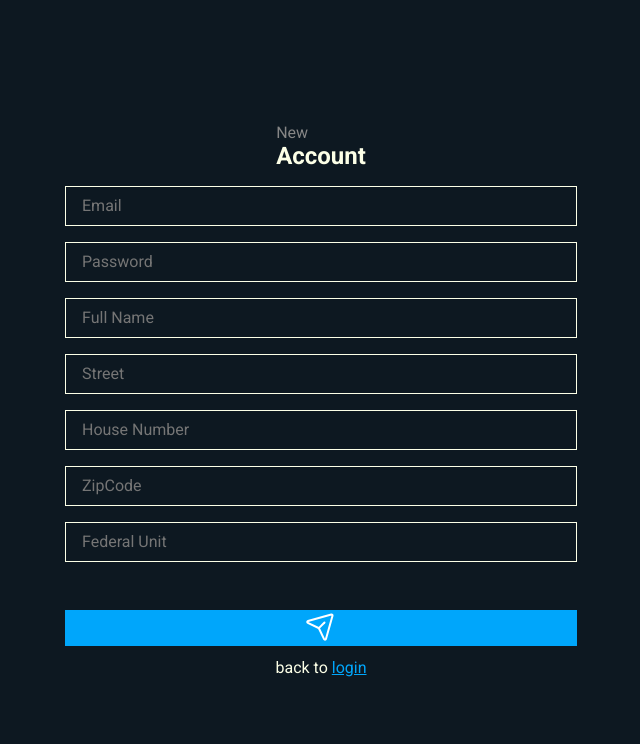
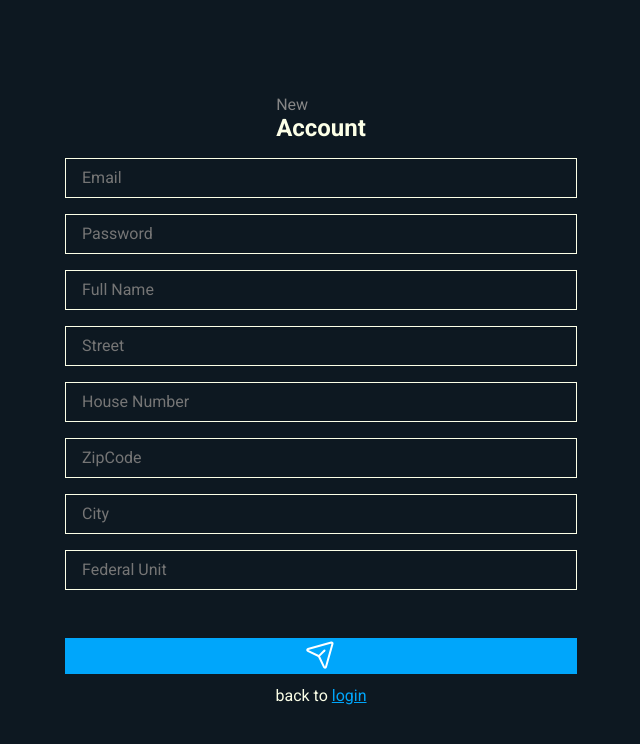
Before and after one commit to P9DRIN/smorp, a React (Vite) app: page /register in a window 1280 px wide. Shown: the top 744 px of the page, without its empty margins (319-959 px from the left). Built offline with nearby package versions, Linux system fonts and the light colour scheme; no server answers.

Commit message:
Update inputs: uncontrolled to controlled

```diff
--- a/src/_layouts/register/register.tsx
+++ b/src/_layouts/register/register.tsx
@@ -1,23 +1,92 @@
 import { PaperPlaneTilt } from "phosphor-react";
-import { Container, Form, InputEmail, InputPassword, InputName, InputStreet, InputHouseNumber, InputZipCode, InputFU, SubmitButton, RegisterTag } from "./style";
+import { Container, Form, InputEmail, InputPassword, InputName, InputStreet, InputCity, InputHouseNumber, InputZipCode, InputFU, SubmitButton, RegisterTag } from "./style";
 import { Link } from "react-router-dom";
+import * as z from 'zod'
+import { useForm } from "react-hook-form";
+import { zodResolver } from "@hookform/resolvers/zod";
+
+const newAccountFormSchema = z.object({
+    email: z.string().email(),
+    password: z.string(),
+    fullName: z.string(),
+    street: z.string(),
+    houseNumber: z.string().max(6, { message: "O número da casa precisa ter, no máximo, 6 digitos" }),
+    zipCode: z.string().max(8, { message: "O CEP deve ter 8 digitos" }),
+    city: z.string(),
+    federalUnit: z.string().max(2, { message: "A sigla do estado deve ter dois caracteres" }),
+})
+
+type newAccountFormInput = z.infer<typeof newAccountFormSchema>
 
 export function Register(){
+
+    const {
+        register,
+        handleSubmit,
+        formState: { isSubmitting, errors },
+        reset,
+    } = useForm<newAccountFormInput>({
+        resolver: zodResolver(newAccountFormSchema)
+    })
+
+    function handleRegister(data: newAccountFormInput){
+        console.log(data.fullName)
+        reset()
+    }
+
     return(
         <>
         <Container>
 
-            <Form>
+            <Form action="" onSubmit={handleSubmit(handleRegister)}>
                 <RegisterTag>New <h2>Account</h2></RegisterTag>
-                <InputEmail type="email" placeholder="Email"/>
-                <InputPassword type="password" placeholder="Password"/>
-                <InputName type="text" placeholder="Full Name"/>
-                <InputStreet type="text" placeholder="Street"/>
-                <InputHouseNumber type="number" placeholder="House Number"/>
-                <InputZipCode type="number" placeholder="ZipCode"/>
-                <InputFU type="text" placeholder="Federal Unit"/>
 
-            <SubmitButton type="submit"><PaperPlaneTilt size={32}/></SubmitButton>
+                <InputEmail
+                type="email" placeholder="Email"
+                {...register('email')}
+                />
+
+                <InputPassword
+                type="password" placeholder="Password"
+                {...register('password')}
+                />
+
+                <InputName
+                type="text" placeholder="Full Name"
+                {...register('fullName')}
+                />
+
+                <InputStreet
+                type="text" placeholder="Street"
+                {...register('street')}
+                />
+
+                <InputHouseNumber
+                type="text" placeholder="House Number"
+                {...register('houseNumber')}
+                />
+
+                <InputZipCode
+                 type="text" placeholder="ZipCode"
+                 {...register('zipCode')}
+                 />
+
+                <InputCity
+                 type="text" placeholder="City"
+                 {...register('city')}
+                 />
+
+                <InputFU
+                 type="text" placeholder="Federal Unit"
+                 {...register('federalUnit')}
+                 />
+
+                {errors.houseNumber  || errors.zipCode || errors.federalUnit ? (
+                <span>{errors.houseNumber?.message || errors.zipCode?.message || errors.federalUnit?.message}</span>
+            )
+                : null
+        }
+            <SubmitButton type="submit" disabled={isSubmitting}><PaperPlaneTilt size={32}/></SubmitButton>
             <span className="back">back to <Link to="/auth" className="link">login</Link></span>
             </Form>
 
--- a/src/_layouts/register/style.ts
+++ b/src/_layouts/register/style.ts
@@ -87,6 +87,9 @@ export const InputHouseNumber = styled(defaultInput)`
 export const InputZipCode = styled(defaultInput)`
 
 `
+export const InputCity = styled(defaultInput)`
+
+`
 export const InputFU = styled(defaultInput)`
 
 `
```
